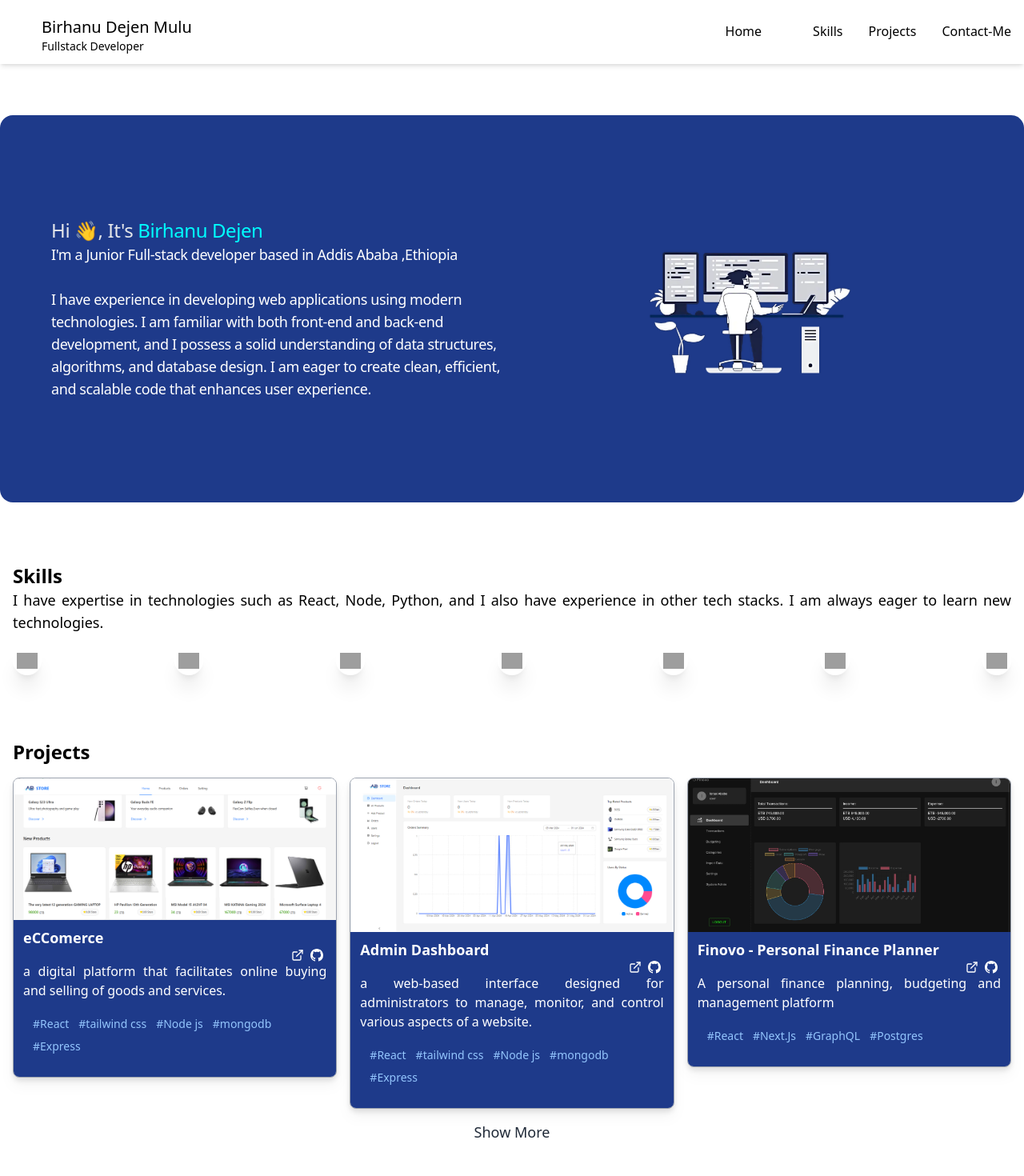
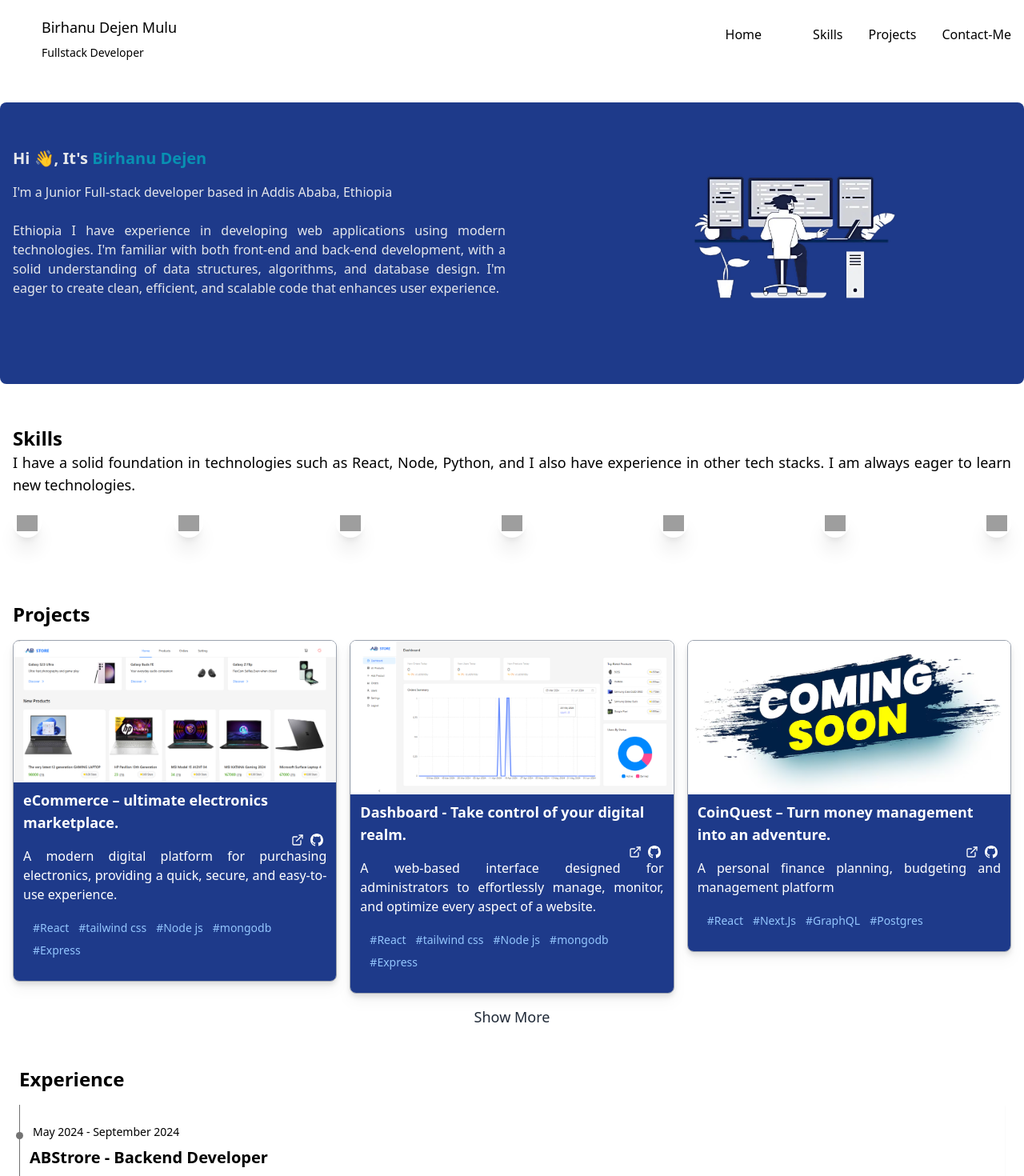
Before and after one commit to birhanu-dejen/portfolio, a React (Vite) app: page / in a window 1280 px wide. Shown: the top 1470 px of the page at 80% size. Built offline with nearby package versions, Linux system fonts and the light colour scheme; grey boxes are pictures that could not be loaded.

Commit message:
fixed UI styles on small to large devics

```diff
--- a/src/components/Navbar/navBar.tsx
+++ b/src/components/Navbar/navBar.tsx
@@ -9,18 +9,22 @@ function NavSection() {
     setIsMobileMenuOpen(!isMobileMenuOpen);
   };
   return (
-    <section className="sticky top-0 z-10 py-3 bg-white shadow-md">
+    <section className="sticky top-0 z-10 py-3 bg-white ">
       <div className="container mx-auto flex justify-between items-center px-4">
-        <div className="ml-4 lg:ml-9 mt-2">
-          <div className="w-64 text-xl font-thin">Birhanu Dejen Mulu</div>
-          <div className="w-64 text-sm font-light">Fullstack Developer</div>
+        <div className="ml-4 lg:ml-9 mt-2 ">
+          <div className="text-sm font-thin lg:text-lg mb-2">
+            Birhanu Dejen Mulu
+          </div>
+          <div className="text-sm font-light">Fullstack Developer</div>
         </div>
 
         <button
           className="text-3xl text-blue-900 cursor-pointer block lg:hidden"
           onClick={toggleMenu}
         >
-          <i className={`bx ${isMobileMenuOpen ? "bx-x" : "bx-menu"}`}></i>
+          <i
+            className={`bx ${isMobileMenuOpen ? "bx-x flex " : "bx-menu"}`}
+          ></i>
         </button>
 
         <div
--- a/src/components/card/experienceCard.tsx
+++ b/src/components/card/experienceCard.tsx
@@ -10,7 +10,7 @@ function ExperienceCard({ experience }: ExperienceCardProps) {
 
   return (
     <AnimatedWrapper>
-      <div className="flex flex-col flex-start pt-3 text-neutral-950 shadow-sm font-[300]">
+      <div className="flex flex-col flex-start pt-3 text-black shadow-sm">
         <div className="flex-start flex items-center pt-3">
           <div className="-ml-[5px] mr-3 h-[9px] w-[9px] rounded-full bg-neutral-500"></div>
           <time className="text-sm pb-2" dateTime={`${startDate}/${endDate}`}>
@@ -23,7 +23,7 @@ function ExperienceCard({ experience }: ExperienceCardProps) {
             {company} - {position}
           </h4>
 
-          <ul className="list-outside list-disc px-4 space-y-2 pb-8 text-justify font-[100]">
+          <ul className="list-outside list-disc px-4 space-y-2 pb-8 text-justify font-[400] lg:font-[250]">
             {bulletPoints.map((point: string, i: number) => (
               <li key={i}>{point}</li>
             ))}
--- a/src/components/experience/experience.tsx
+++ b/src/components/experience/experience.tsx
@@ -4,7 +4,7 @@ import workExperience from "../../data/workExperience";
 function ExperienceSection() {
   return (
     <section className="pt-8 pb-6">
-      <div className="container mx-auto px-6">
+      <div className="container mx-auto px-6 ">
         <h2 className="text-2xl font-semibold pb-4">Experience</h2>
         <ol className="border-l border-neutral-500">
           {workExperience.map((experience, index) => (
--- a/src/components/home/home.tsx
+++ b/src/components/home/home.tsx
@@ -1,40 +1,52 @@
 import illustration from "../../assets/illustration.webp";
 import AnimatedWrapper from "../../utils/animatedWarpper";
+
 function HomeSection() {
   return (
     <AnimatedWrapper>
-      <section id="Home" className="py-16">
-        <div className="container mx-auto px-16 bg-blue-900 py-32 text-gray-200 rounded-2xl">
-          <div className="grid  grid-cols-1 md:grid-cols-2 gap-4">
-            <div className="container mx-auto text-base/6  tracking-tight ">
-              <h2 className="text-2xl">
-                Hi 👋, It's{" "}
-                <span className="text-[#00FFFF]">Birhanu Dejen</span>
+      <section id="Home" className="py-8 md:py-10">
+        <div
+          className="container mx-auto px-4 sm:pl-3 md:pl-1 bg-blue-900 py-16 md:pt-14 md:pb-20
+         text-gray-200 rounded-none md:rounded-lg max-w-[1480px]"
+        >
+          <div className="grid grid-cols-1 md:grid-cols-2 gap-4 lg:pl-3">
+            <div>
+              <div className="container mx-auto ">
+                <h2 className="text-xl font-semibold mb-4">
+                  Hi 👋, It&apos;s{" "}
+                  <span className="text-cyan-600">Birhanu Dejen</span>
                 </h2>
-              <div className="text-white text-lg container mx-auto">
-                I'm a Junior Full-stack developer based in Addis Ababa ,Ethiopia
-                <br /> <br /> I have experience in developing web applications
-                using modern technologies. I am familiar with both front-end and
-                back-end development, and I possess a solid understanding of
-                data structures, algorithms, and database design. I am eager to
+
+                <div className="text-justify font-[100] ">
+                  I&apos;m a Junior Full-stack developer based in Addis Ababa,
+                  Ethiopia
+                  <br />
+                  <br />
+                  Ethiopia I have experience in developing web applications
+                  using modern technologies. I'm familiar with both front-end
+                  and back-end development, with a solid understanding of data
+                  structures, algorithms, and database design. I'm eager to
                   create clean, efficient, and scalable code that enhances user
                   experience.
                 </div>
               </div>
-
+            </div>
+            <div className=" ">
+              <div className="container md:mx-8 ">
                 <img
                   src={illustration}
-              alt="background"
-              loading="lazy"
+                  alt="Illustration"
                   width={500}
                   height={500}
-              decoding="async"
-              className="m-auto w-72 hover:scale-[109%] transition-transform duration-1000 "
+                  className="m-auto w-72 hover:scale-[109%] transition-transform duration-1000"
                 />
+              </div>
+            </div>
           </div>
         </div>
       </section>
     </AnimatedWrapper>
   );
 }
+
 export default HomeSection;
--- a/src/components/skill/skill.tsx
+++ b/src/components/skill/skill.tsx
@@ -7,10 +7,10 @@ function SkillSection() {
       <section id="Skills" className="pb-20 pt-3">
         <div className="container px-4 mx-auto">
           <h1 className="text-2xl font-semibold">Skills</h1>
-          <div className="text-justify mb-4 text-lg">
-            I have expertise in technologies such as React, Node, Python, and I
-            also have experience in other tech stacks. I am always eager to
-            learn new technologies.
+          <div className="text-justify mb-4 text-lg text-black font-[400] lg:font-light">
+            I have a solid foundation in technologies such as React, Node,
+            Python, and I also have experience in other tech stacks. I am always
+            eager to learn new technologies.
           </div>
           <div className="flex flex-row justify-between">
             {skills.map((skill, index) => (
--- a/src/data/projects.ts
+++ b/src/data/projects.ts
@@ -1,33 +1,33 @@
 import adminImg from "../assets/abAdmin.png";
 import userImg from "../assets/abUser.png";
-import finovoImg from "../assets/finovo.png";
+import coinQuest from "../assets/CoinQuest.png";
 import { IProject } from "./types";
 export const projects: IProject[] = [
   {
-    title: "eCComerce ",
+    title: "eCommerce –  ultimate electronics marketplace.",
     description:
-      "a digital platform that facilitates online buying and selling of goods and services.",
+      "A modern digital platform for purchasing electronics, providing a quick, secure, and easy-to-use experience.",
     image: userImg,
     tech: ["React", "tailwind css", "Node js", "mongodb", "Express"],
-    previewLink: "https://",
+    previewLink: "deployed onrender.com",
     githubLink: "https://github.com/birhanu-dejen/AB-ECommerce-user-MERN",
   },
   {
-    title: "Admin Dashboard",
+    title: " Dashboard - Take control of your digital realm.",
     description:
-      "a web-based interface designed for administrators to manage, monitor, and control various aspects of a website.",
+      "A web-based interface designed for administrators to effortlessly manage, monitor, and optimize every aspect of a website.",
     image: adminImg,
     tech: ["React", "tailwind css", "Node js", "mongodb", "Express"],
-    previewLink: "https://",
+    previewLink: "deployed onrender.com",
     githubLink: "https://github.com/birhanu-dejen/AB-ECommerce-admin-MERN",
   },
   {
-    title: "Finovo - Personal Finance Planner",
+    title: "CoinQuest – Turn money management into an adventure.",
     description:
       "A personal finance planning, budgeting and management platform",
-    image: finovoImg,
+    image: coinQuest,
     tech: ["React", "Next.Js", "GraphQL", "Postgres"],
-    previewLink: "",
-    githubLink: "",
+    previewLink: "deployed  onrender.com",
+    githubLink: "comming soon",
   },
 ];
--- a/src/data/workExperience.ts
+++ b/src/data/workExperience.ts
@@ -7,7 +7,7 @@ const workExperience: IworkExpreience[] = [
     startDate: "May 2024",
     endDate: "September 2024",
     bulletPoints: [
-      "Worked on a complete rewrite of an eCommerce platform (ABElectronics.com)",
+      "Worked on a complete rewrite of an eCommerce platform ",
       "Built payment integrations with Stripe, Chapa",
       "Technologies used: TypeScript, Node, Express, MongoDB",
     ],
```
Also changed, not shown: src/assets/CoinQuest.png (added), src/assets/finovo.png (deleted). Lines whose indentation alone changed are shown as unchanged.
